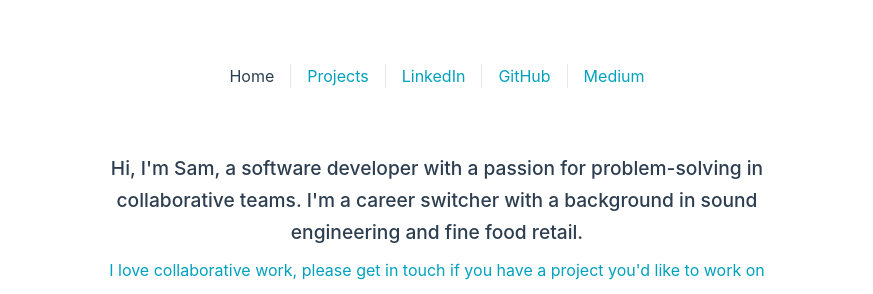
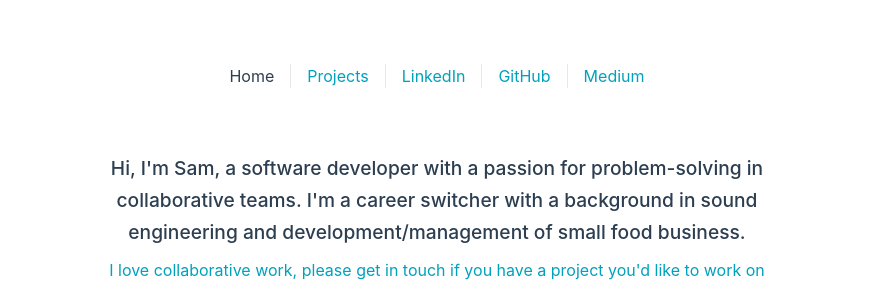
Before and after one commit to iamsahm/iamsahm.github.io, a Vue app: page / in a window 1280 px wide. Shown: the top 294 px of the page, without its empty margins (203-1076 px from the left). Built offline with nearby package versions, Linux system fonts and the light colour scheme.

Commit message:
tweak links and header content

```diff
--- a/src/components/ProjectItem.vue
+++ b/src/components/ProjectItem.vue
@@ -8,7 +8,9 @@
             :data-testid="link.testid"
             class="link-description"
         >
-            <a class="href" :href="link.link">{{ link.name }}</a>
+            <a class="href" :href="link.link" target="_blank">{{
+                link.name
+            }}</a>
             {{ link.description }}
         </p>
         <AvatarGroup :avatars="article.avatars" />
--- a/src/components/TheWelcome.vue
+++ b/src/components/TheWelcome.vue
@@ -7,7 +7,7 @@ import WelcomeItem from "./WelcomeItem.vue";
         <template #heading>
             Hi, I'm Sam, a software developer with a passion for problem-solving
             in collaborative teams. I'm a career switcher with a background in
-            sound engineering and fine food retail.
+            sound engineering and development/management of small food business.
         </template>
         <template #description>
             I'm currently looking for an oppportunity as a junior developer,
```
Also changed, not shown: 1 other file (tests, documents, lock files or other folders).
